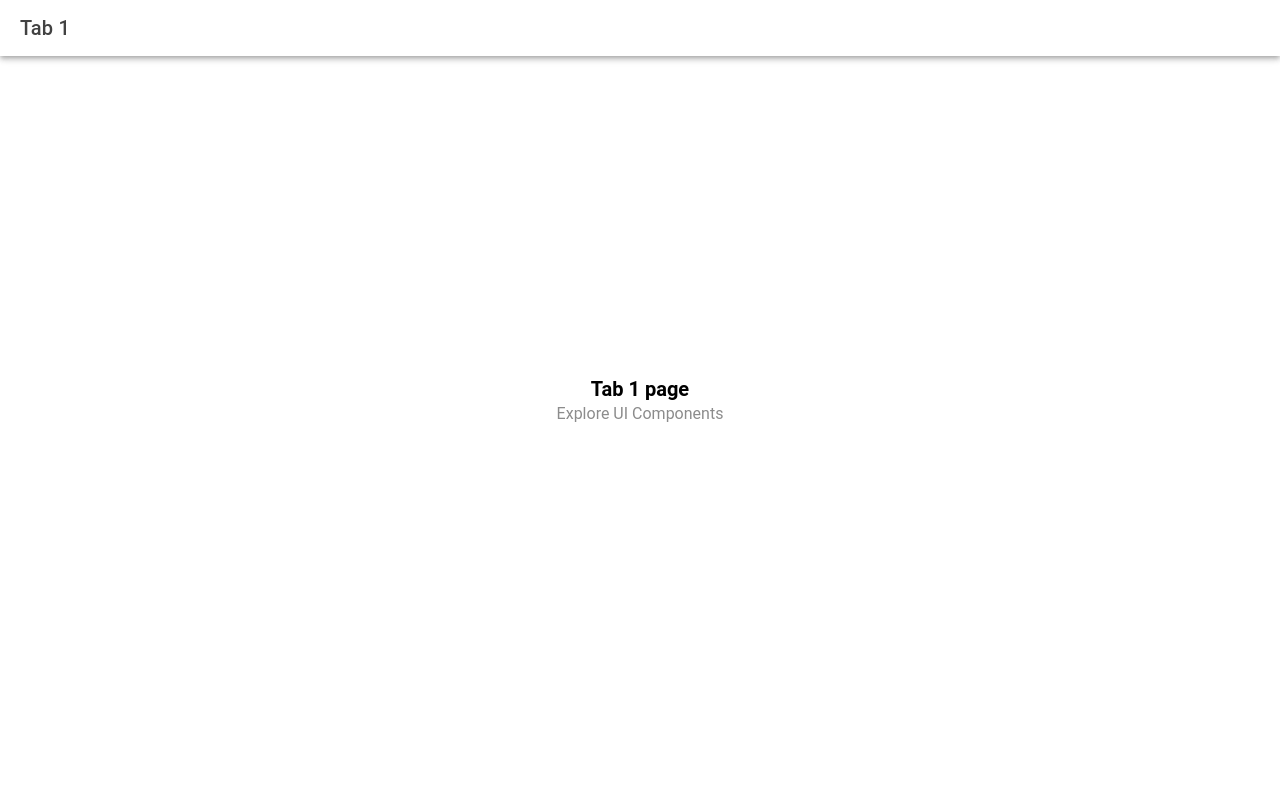
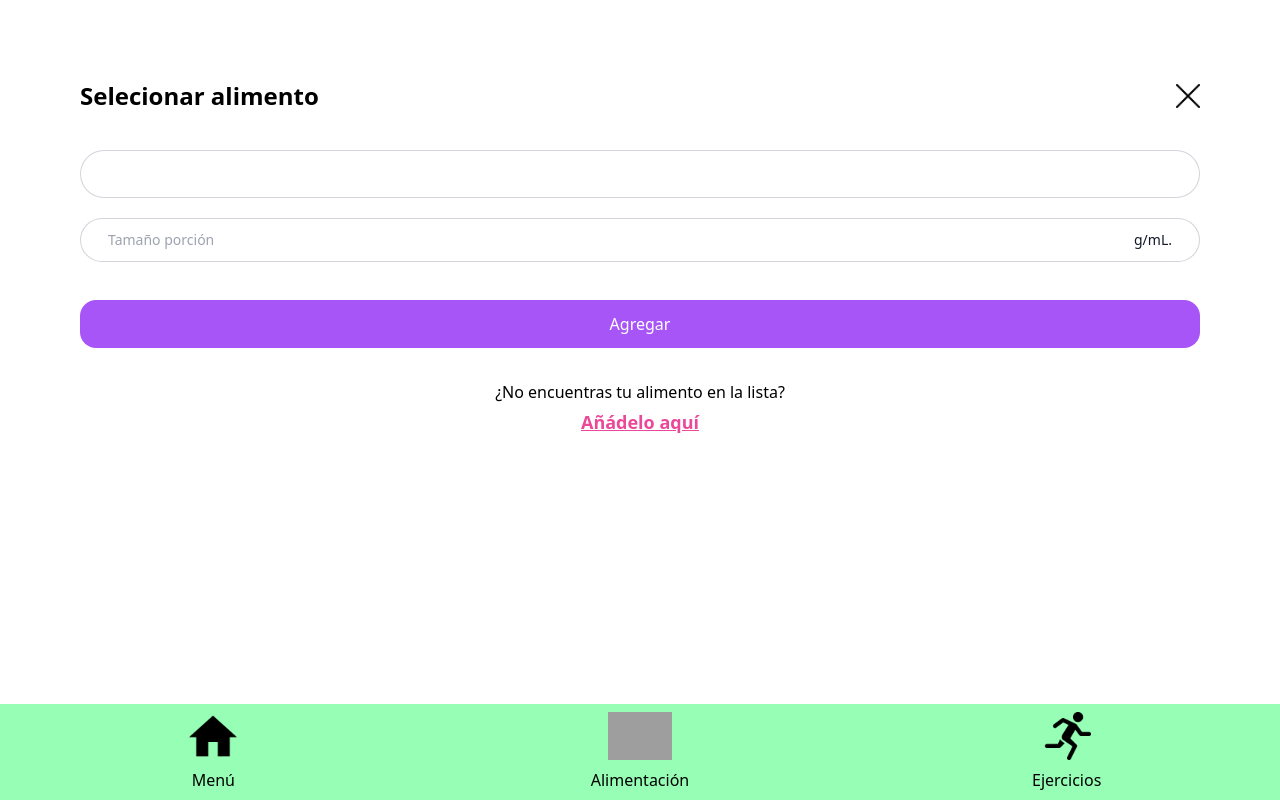
Before and after one commit to cykrr/salud-ionic, a React (Vite) app: page /add_food in a window 1280 px wide. Built offline with nearby package versions, Linux system fonts and the light colour scheme; grey boxes are pictures that could not be loaded.

Commit message:
ayuda pofavo

```diff
--- a/src/App.tsx
+++ b/src/App.tsx
@@ -21,6 +21,7 @@ import Register from './pages/Register'
 import TermsConditions from './pages/TermsConditions';
 import Menu from './pages/Menu'
 import CreateFood from './pages/CreateFood';
+import AddFood from './pages/AddFood';
 
 /* Core CSS required for Ionic components to work properly */
 import '@ionic/react/css/core.css';
@@ -53,7 +54,7 @@ const App: React.FC = () => (
         <Route path="/signup" component={Register}></Route>
         <Route path="/terms_and_conditions" component={TermsConditions}></Route>
         <Route path="/menu" component={Menu}></Route>
-        <Route path="/add_food" component={Tab1}></Route>
+        <Route path="/add_food" component={AddFood}></Route>
         <Route path="/add_excercise" component={Tab1}></Route>
         <Route path="/create_food" component={CreateFood}></Route>
       </IonRouterOutlet>
--- a/src/components/CloseButton.tsx
+++ b/src/components/CloseButton.tsx
@@ -1,10 +1,7 @@
-import Image from 'next/image';
-import ImageCerrar from '../assets/cerrar.png'
-
 export default function CloseButton() {
     return(
         <button className="w-6 h-6">
-            <Image className="w-full h-full" src={ImageCerrar} alt=""/>
+            <img className="w-full h-full" src='src/assets/cerrar.png' alt=""/>
         </button>
     );
 }
--- /dev/null
+++ b/src/pages/AddFood.tsx
@@ -0,0 +1,28 @@
+import CloseButton from "../components/CloseButton"
+import Select from "../components/Select"
+import InputUnit from "../components/InputUnit"
+import Button from "../components/Button"
+import NavBar from "../components/NavBar"
+
+export default function AddFood() {
+    return (
+        <div className="flex w-full h-full flex-col">
+            <div className="flex h-full flex-col p-20 gap-8">
+                <div className="flex justify-between items-center">
+                    <h1>Selecionar alimento</h1>
+                    <CloseButton />
+                </div>
+                <div className="flex flex-col gap-2">
+                    <Select></Select>
+                    <InputUnit className="" inputType="number" placeholder="Tamaño porción" unit="g/mL." />
+                </div>
+                <Button>Agregar</Button>
+                <div className="flex flex-col gap-1 text-center">
+                    <p>¿No encuentras tu alimento en la lista?</p>
+                    <a className="text-pink-500 text-lg font-semibold underline" href="">Añádelo aquí</a>
+                </div>
+            </div>
+            <NavBar />
+        </div>
+    );
+}
--- a/src/pages/Menu.tsx
+++ b/src/pages/Menu.tsx
@@ -3,7 +3,7 @@ import NavBar from '../components/NavBar';
 
 import { IonContent, IonHeader, IonPage, IonTitle, IonToolbar, IonRouterLink } from '@ionic/react';
 
-export default function Login() {
+export default function Menu() {
     return (
         <IonPage>
             <IonHeader>
```
